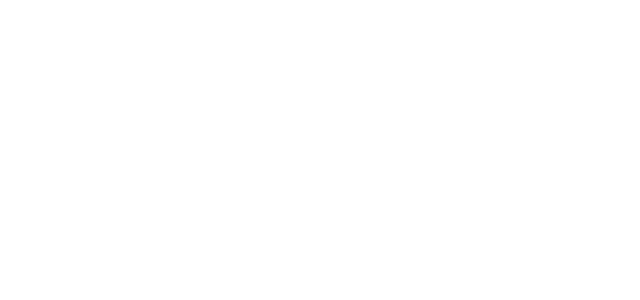
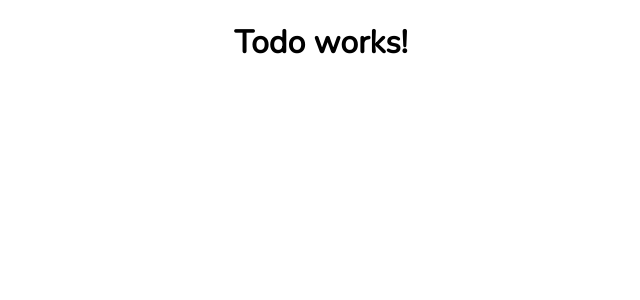
Before and after one commit to cnhk-teach/todo-app, an Angular app: page /todo in a window 1280 px wide. Before the commit this address led to /. Shown: the top 300 px of the page, without its empty margins (319-959 px from the left). Built offline with nearby package versions, Linux system fonts and the light colour scheme; sample sign-in values are in the browser's storage.

Commit message:
Add todo component with routing

```diff
--- a/src/app/app.component.ts
+++ b/src/app/app.component.ts
@@ -16,7 +16,7 @@ export class AppComponent implements OnInit{
 
   ngOnInit(): void {
     if (localStorage.getItem('token') && window.location.pathname != '/'){
-      this.router.navigate(['/'])
+      this.router.navigate(['/todo'])
     } else {
       this.router.navigate(['login'])
     }
--- a/src/app/app.routes.ts
+++ b/src/app/app.routes.ts
@@ -1,6 +1,7 @@
 import { Routes } from '@angular/router';
 import { LoginComponent } from './login/login.component';
 import { SignupComponent } from './signup/signup.component';
+import { TodoComponent } from './todo/todo.component';
 
 export const routes: Routes = [
     {
@@ -10,5 +11,9 @@ export const routes: Routes = [
     {
         path: "signup",
         component: SignupComponent
+    },
+    {
+        path: "todo",
+        component: TodoComponent
     }
 ];
--- a/src/app/login/login.component.ts
+++ b/src/app/login/login.component.ts
@@ -32,7 +32,7 @@ export class LoginComponent {
     }).subscribe((res: any)=>{
       if(res.token){
         localStorage.setItem('token', res.token);
-        this.router.navigate(['/'])
+        this.router.navigate(['/todo'])
       }
     },
     (error: any) => {
--- /dev/null
+++ b/src/app/todo/todo.component.css
@@ -0,0 +1,3 @@
+h1 {
+    text-align: center;
+}
--- /dev/null
+++ b/src/app/todo/todo.component.html
@@ -0,0 +1 @@
+<h1>Todo works!</h1>
```
Also changed, not shown: src/app/todo/todo.component.ts (added, +12 -0 lines), 1 other file (tests, documents, lock files or other folders).
